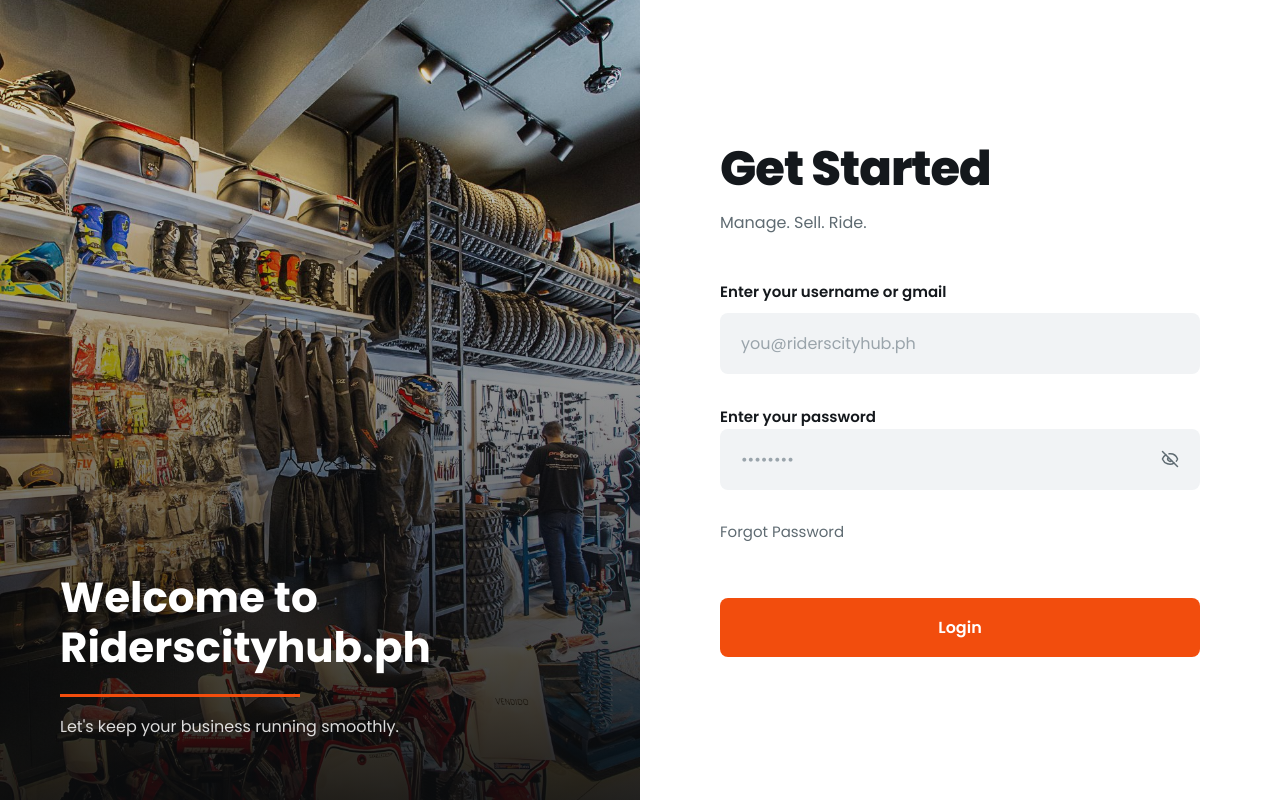
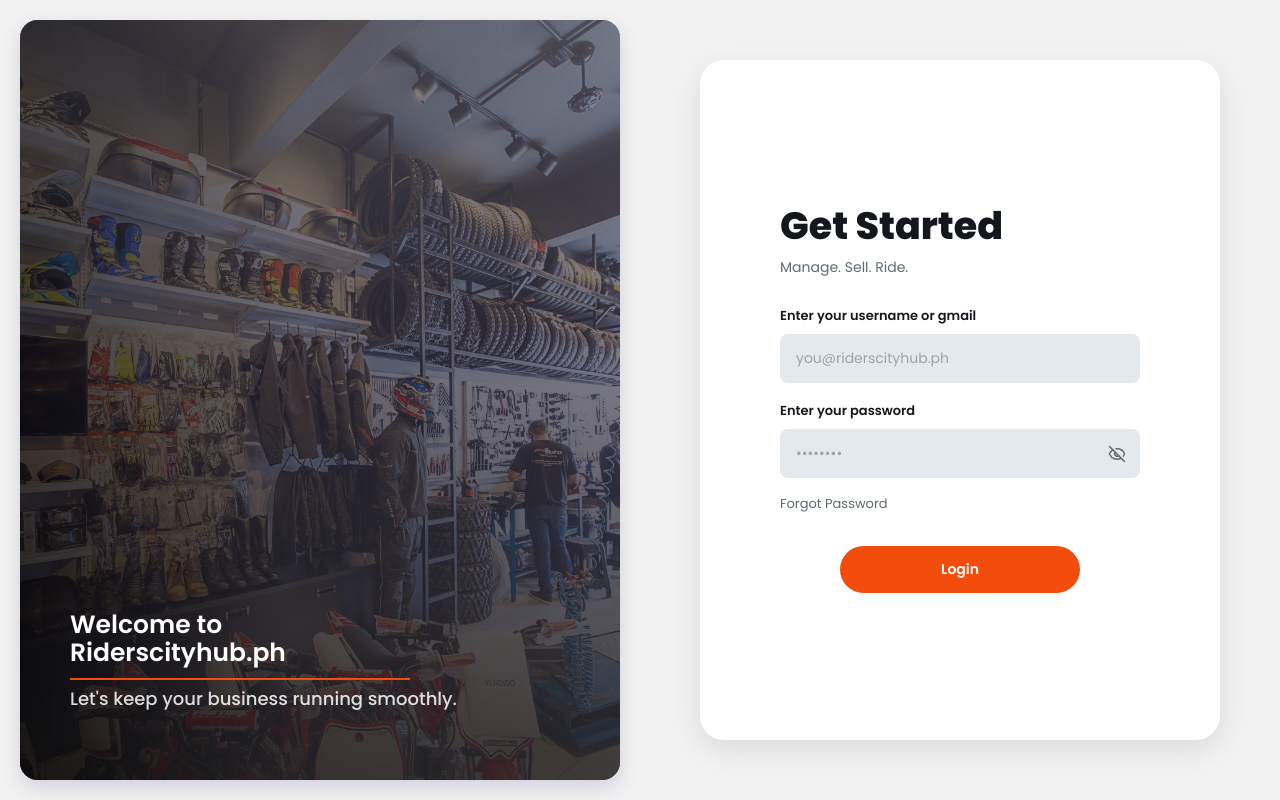
Before and after one commit to 4wasterr/Riderscityhub.ph, a React app in the folder frontend/: page / in a window 1280 px wide. Built offline with nearby package versions, Linux system fonts and the light colour scheme; the HTML template or start-up script is replaced by a standard one.

Commit message:
polished something

```diff
--- a/frontend/src/pages/login.css
+++ b/frontend/src/pages/login.css
@@ -7,7 +7,7 @@
 :root {
     --login-ink: #14181c;
     --login-muted: #5f6b72;
-    --login-field: #f1f3f5;
+    --login-field: #e4e9ee;
     --login-accent: #f24d0d;
     --login-accent-dark: #d13d05;
 }
@@ -54,7 +54,7 @@
 
     overflow: hidden;
 
-    background: #ffffff;
+    background: #f2f2f2;
 
     border-radius: 0;
 
@@ -68,22 +68,37 @@
    LEFT VISUAL SECTION
 ================================ */
 
+/* ================================
+   LEFT VISUAL PANEL
+================================ */
+
 .login-visual {
     position: relative;
 
     display: flex;
     align-items: flex-end;
 
-    width: 100%;
-    min-height: 100vh;
+    /* Creates space around the panel */
+    width: calc(100% - 40px);
+    height: calc(100vh - 40px);
 
-    padding: 60px;
+    margin: 20px;
+
+    padding: 50px;
 
     box-sizing: border-box;
 
-    background: #14181c;
+    overflow: hidden;
 
-    overflow: hidden;
+    /* Rounded corners like the reference */
+    border-radius: 18px;
+
+    background: #281580;
+
+    /* Soft floating shadow */
+    box-shadow:
+        0 8px 20px rgba(35, 20, 100, 0.15);
+
     isolation: isolate;
 }
 
@@ -97,12 +112,16 @@
 
     inset: 0;
 
-    z-index: -2;
-
     width: 100%;
     height: 100%;
 
     object-fit: cover;
+
+    /* Keeps the image behind everything */
+    z-index: 0;
+
+    /* Optional: makes the image blend better */
+    opacity: 0.75;
 }
 
 
@@ -117,14 +136,22 @@
 
     inset: 0;
 
-    z-index: -1;
+    z-index: 1;
 
-    background: linear-gradient(
-        180deg,
-        rgba(10, 12, 14, 0.10) 0%,
-        rgba(10, 12, 14, 0.50) 55%,
-        rgba(10, 12, 14, 0.90) 100%
-    );
+    background:
+        linear-gradient(
+            90deg,
+            rgba(12, 12, 12, 0.6) 0%,
+            rgba(62, 61, 63, 0.45) 45%,
+            rgba(87, 88, 89, 0.35) 100%
+        ),
+
+        linear-gradient(
+            180deg,
+            rgba(123, 124, 126, 0.45) 0%,
+            rgba(10, 10, 10, 0.3) 45%,
+            rgba(9, 9, 9, 0.8) 100%
+        );
 }
 
 
@@ -133,43 +160,48 @@
 ================================ */
 
 .visual-copy {
+    position: relative;
+
+    z-index: 2;
+
+    transform: translateY(-20px);
+
+    color: #ffffff;
+}
+
+.visual-copy h2 {
+    max-width: 20ch;
+
+    margin: 4px 0 0;
+
+    font-size: 25px;
+
+    line-height: 1.15;
+
+    font-weight: 600;
+
     color: #ffffff;
 }
 
 
-.visual-copy h2 {
-    max-width: 18ch;
+.visual-rule {
+    width: 340px;
+    height: 1.5px;
 
-    margin: 0;
-
-    font-size: 42px;
-
-    line-height: 1.2;
-
-    font-weight: 700;
-}
-
-
-.visual-rule {
-    width: 240px;
-    height: 3px;
-
-    margin: 20px 0 16px;
+    margin: 10px 0 8px;
 
     background: var(--login-accent);
 }
 
 
 .visual-copy p {
-    max-width: 500px;
-
     margin: 0;
 
-    font-size: 16px;
+    font-size: 18px;
 
-    line-height: 1.7;
+    line-height: 1.25;
 
-    font-weight: 400;
+    font-weight: 500;
 
     color: rgba(255, 255, 255, 0.85);
 }
@@ -186,14 +218,22 @@
 
     justify-content: center;
 
-    width: 100%;
-    min-height: 100vh;
+    align-items: center;
 
-    padding: 80px;
+    width: min(calc(100% - 60px), 520px);
+    min-height: min(680px, calc(100vh - 80px));
+
+    margin: auto;
+
+    padding: 48px clamp(28px, 4vw, 52px);
 
     box-sizing: border-box;
 
+    border-radius: 24px;
+
     background: #ffffff;
+
+    box-shadow: 0 10px 30px rgba(20, 24, 28, 0.1);
 }
 
 
@@ -203,7 +243,7 @@
 
 .login-form-side > * {
     width: 100%;
-    max-width: 550px;
+    max-width: 360px;
 }
 
 
@@ -214,22 +254,22 @@
 .login-heading h1 {
     margin: 0;
 
-    font-size: 48px;
+    font-size: 38px;
 
-    line-height: 1.1;
+    line-height: 1;
 
     font-weight: 800;
 
-    letter-spacing: -1px;
+    letter-spacing: 0;
 }
 
 
 .login-heading p {
-    margin: 14px 0 0;
+    margin: 12px 0 0;
 
     color: var(--login-muted);
 
-    font-size: 16px;
+    font-size: 14px;
 }
 
 
@@ -240,9 +280,9 @@
 .login-form {
     display: grid;
 
-    gap: 10px;
+    gap: 8px;
 
-    margin-top: 45px;
+    margin-top: 28px;
 }
 
 
@@ -251,7 +291,7 @@
 ================================ */
 
 .login-form label {
-    font-size: 15px;
+    font-size: 13px;
 
     font-weight: 600;
 }
@@ -266,7 +306,7 @@
 .login-form input[type="password"] {
     width: 100%;
 
-    padding: 17px 20px;
+    padding: 13px 15px;
 
     box-sizing: border-box;
 
@@ -280,7 +320,7 @@
 
     font-family: inherit;
 
-    font-size: 16px;
+    font-size: 14px;
 
     outline: none;
 
@@ -307,7 +347,11 @@
 ================================ */
 
 .field-password {
-    margin-top: 20px;
+    display: grid;
+
+    gap: 8px;
+
+    margin-top: 10px;
 }
 
 
@@ -319,7 +363,7 @@
 
 
 .password-wrap input {
-    padding-right: 55px !important;
+    padding-right: 44px !important;
 }
 
 
@@ -327,14 +371,14 @@
     position: absolute;
 
     top: 50%;
-    right: 10px;
+    right: 6px;
 
     display: grid;
 
     place-items: center;
 
-    width: 40px;
-    height: 40px;
+    width: 34px;
+    height: 34px;
 
     padding: 0;
 
@@ -366,7 +410,7 @@
 .forgot-button {
     justify-self: start;
 
-    margin-top: 20px;
+    margin-top: 8px;
 
     padding: 0;
 
@@ -378,7 +422,7 @@
 
     font-family: inherit;
 
-    font-size: 15px;
+    font-size: 13px;
 
     cursor: pointer;
 
@@ -396,18 +440,20 @@
 ================================ */
 
 .submit-button {
-    justify-self: start;
+    justify-self: center;
 
     width: 100%;
-    max-width: 550px;
+    max-width: 240px;
 
-    margin-top: 45px;
+    margin-top: 24px;
 
-    padding: 17px 25px;
+
+
+    padding: 13px 20px;
 
     border: none;
 
-    border-radius: 8px;
+    border-radius: 27px;
 
     background: var(--login-accent);
 
@@ -415,11 +461,13 @@
 
     font-family: inherit;
 
-    font-size: 16px;
+    font-size: 14px;
 
     font-weight: 600;
 
     cursor: pointer;
+
+
 
     transition:
         background-color 160ms ease,
@@ -452,9 +500,9 @@
     width: 100%;
     max-width: 550px;
 
-    margin: 20px 0 0;
+    margin: 16px 0 0;
 
-    padding: 14px 16px;
+    padding: 12px 14px;
 
     box-sizing: border-box;
 
@@ -464,7 +512,7 @@
 
     color: #9c3105;
 
-    font-size: 14px;
+    font-size: 13px;
 }
 
 
@@ -528,7 +576,11 @@
     .login-form-side {
         min-height: auto;
 
-        padding: 50px 35px;
+        width: calc(100% - 24px);
+
+        margin: 12px;
+
+        padding: 36px 24px;
     }
 
     .login-heading h1 {
```
